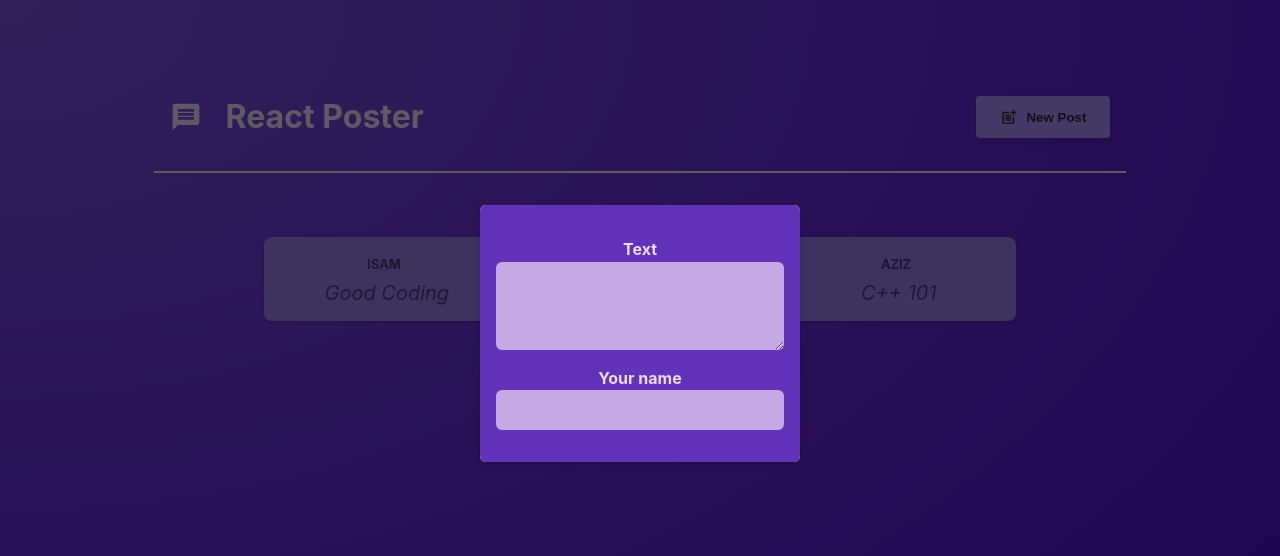
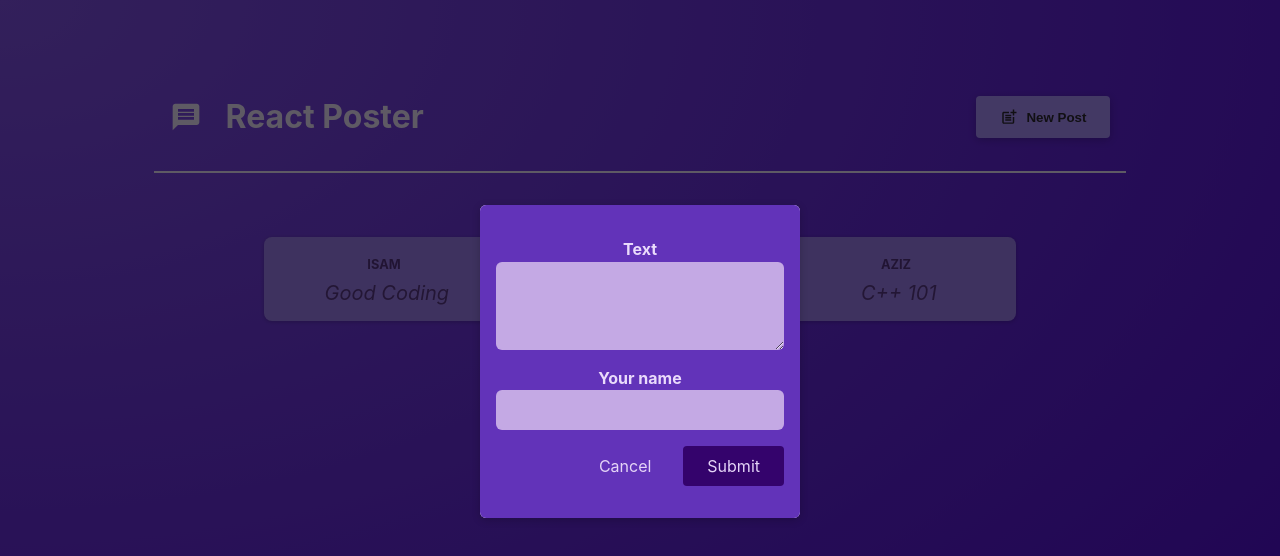
Before and after one commit to aziz2743/posted-vite-react, a React (Vite) app: page / in a window 1280 px wide. Shown: the top 556 px of the page. Built offline with nearby package versions, Linux system fonts and the light colour scheme.

Commit message:
Added Submit and Cancel Button

```diff
--- a/src/App.jsx
+++ b/src/App.jsx
@@ -20,15 +20,25 @@ function App() {
 
   function hideModalHandler() {
     setModalisVisible(false)
+  }
+
+  function addNewPostHandler(event){
+    event.preventDefault()
     let authCopy = JSON.parse(JSON.stringify(newAuth))
     listAuth.push(authCopy)
+    setModalisVisible(false)
   }
 
   return (
    <>
     <MainHeader onCreatePost={showModalHandler}/>
     <main>
-      <PostsList listAuth={listAuth} newAuth={newAuth} isPosting={modalIsVisible} onStopPosting={hideModalHandler} />
+      <PostsList
+        listAuth={listAuth}
+        newAuth={newAuth}
+        isPosting={modalIsVisible}
+        onNewPost={addNewPostHandler}
+        onStopPosting={hideModalHandler} />
     </main>
    </>
     )
--- a/src/components/NewPost.jsx
+++ b/src/components/NewPost.jsx
@@ -1,8 +1,8 @@
 import classes from './NewPost.module.css';
 
-function NewPost({ onAuthorHandler, onBodyHandler}) {
+function NewPost({ onAuthorHandler, onBodyHandler, onCancel, onSubmit }) {
   return (
-    <form className={classes.form}>
+    <form className={classes.form} >
       <p>
         <label htmlFor="body">Text</label>
         <textarea id="body" required rows={3} onChange={onBodyHandler}/>
@@ -11,6 +11,10 @@ function NewPost({ onAuthorHandler, onBodyHandler}) {
         <label htmlFor="name">Your name</label>
         <input type="text" id="name" required onChange={onAuthorHandler}/>
       </p>
+      <p className={classes.actions}>
+        <button type="button" onClick={onCancel}>Cancel</button>
+        <button onClick={onSubmit}>Submit</button>
+      </p>
     </form>
   );
 }
--- a/src/components/PostsList.jsx
+++ b/src/components/PostsList.jsx
@@ -2,9 +2,8 @@ import Post from "./Post";
 import NewPost from "./NewPost";
 import Modal from "./Modal"
 import classes from "./PostsList.module.css"
-import { useState } from "react";
 
-function PostsList({listAuth, newAuth, isPosting, onStopPosting}) {
+function PostsList({listAuth, newAuth, isPosting, onNewPost, onStopPosting}) {
 
     function onBodyChangedHandler(event){
         newAuth.body = event.target.value;
@@ -17,7 +16,12 @@ function PostsList({listAuth, newAuth, isPosting, onStopPosting}) {
     return(
         <>
             { isPosting && (<Modal onClose={onStopPosting}>
-                <NewPost onAuthorHandler={onAuthorChangedHandler} onBodyHandler={onBodyChangedHandler}/>
+                <NewPost
+                    onAuthorHandler={onAuthorChangedHandler}
+                    onBodyHandler={onBodyChangedHandler}
+                    onCancel={onStopPosting}
+                    onSubmit={onNewPost}
+                    />
             </Modal>)  }
 
             <ul className={classes.posts}>
```
